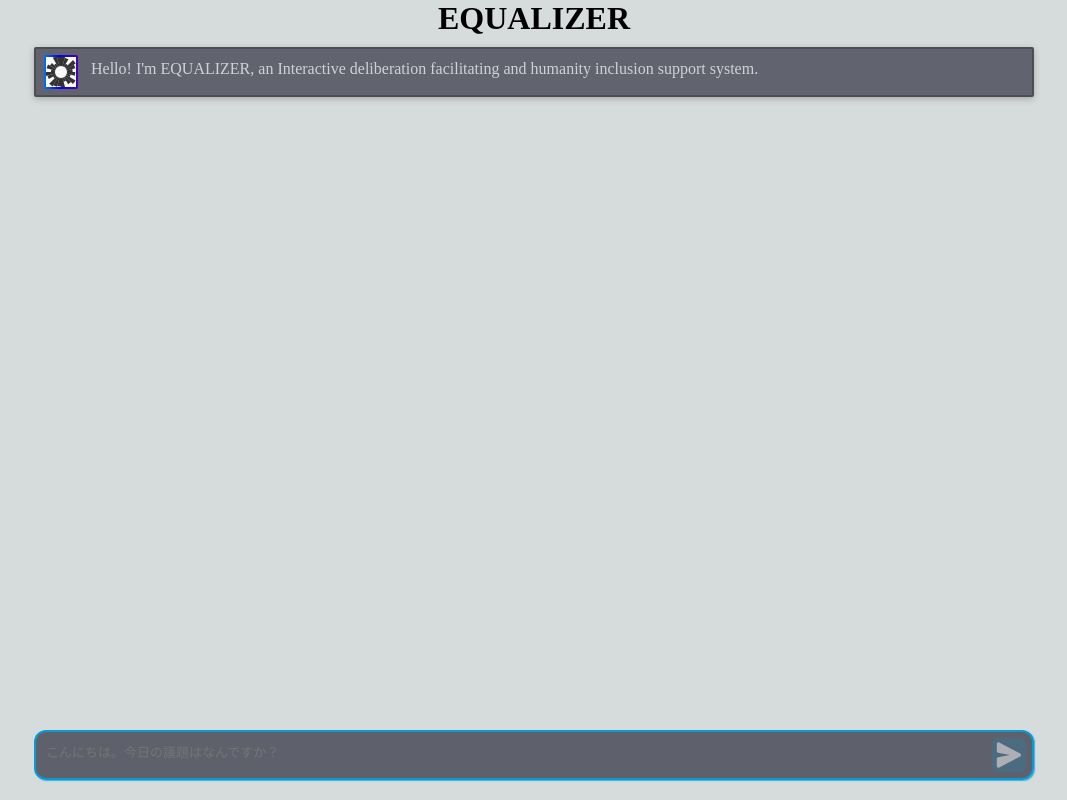
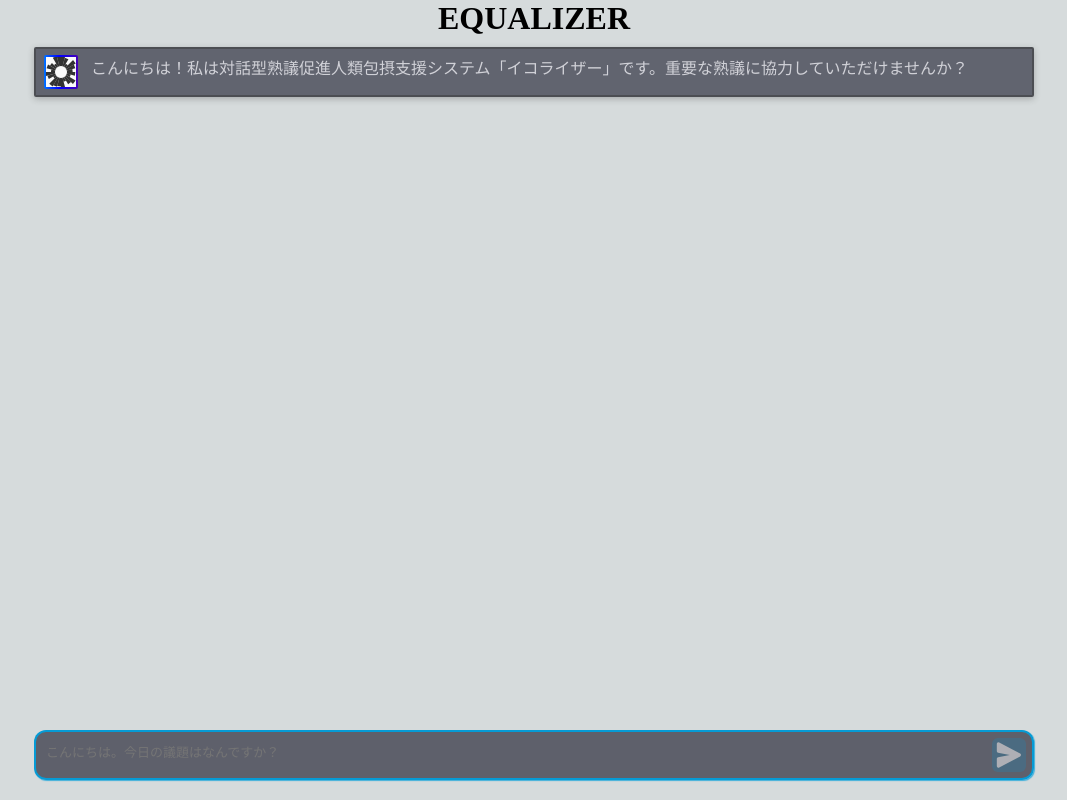
Before and after one commit to yuiseki/EQUALIZER, a Next.js app: page / in a window 1280 px wide. Shown: the whole page, without its empty margins (106-1173 px from the left). Built offline with nearby package versions, Linux system fonts and the light colour scheme.

Commit message:
greetings as japanese

```diff
--- a/src/app/page.tsx
+++ b/src/app/page.tsx
@@ -10,7 +10,7 @@ import { useCallback, useEffect, useRef, useState } from "react";
 
 import styles from "./page.module.css";
 
-const greetings = `Hello! I'm EQUALIZER, an Interactive deliberation facilitating and humanity inclusion support system.`;
+const greetings = `こんにちは！私は対話型熟議促進人類包摂支援システム「イコライザー」です。重要な熟議に協力していただけませんか？`;
 
 export default function Home() {
   const [requesting, setRequesting] = useState(false);
```
